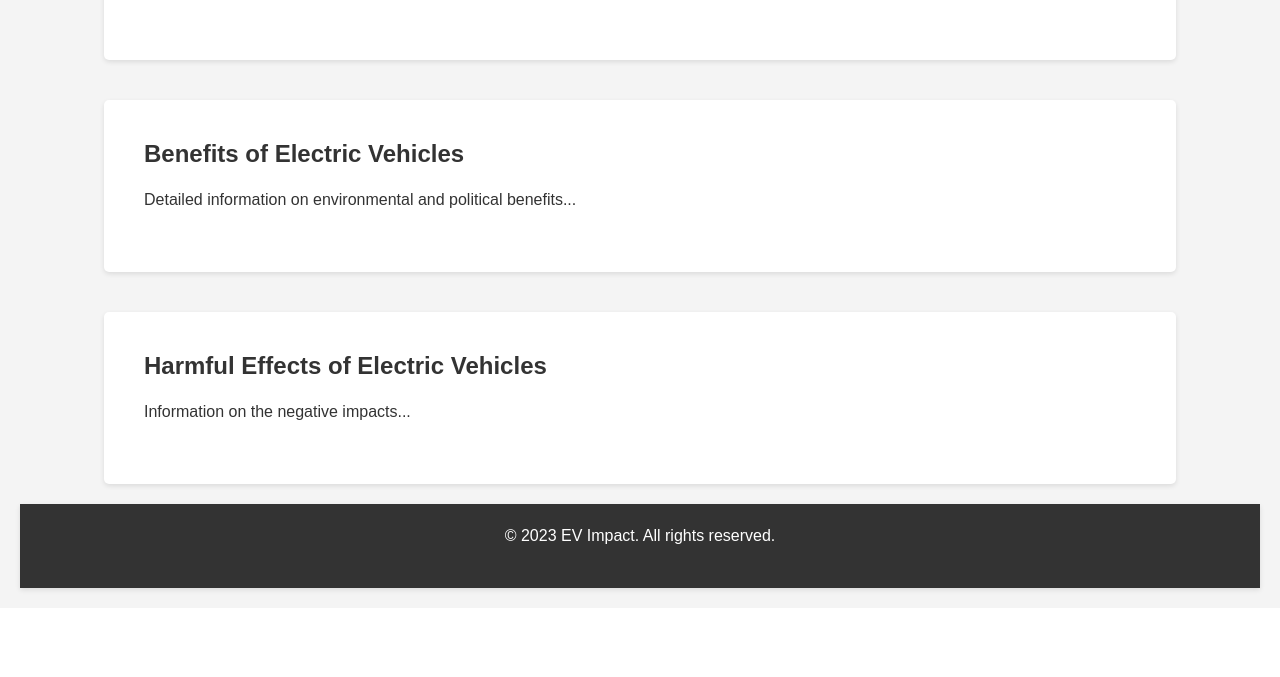
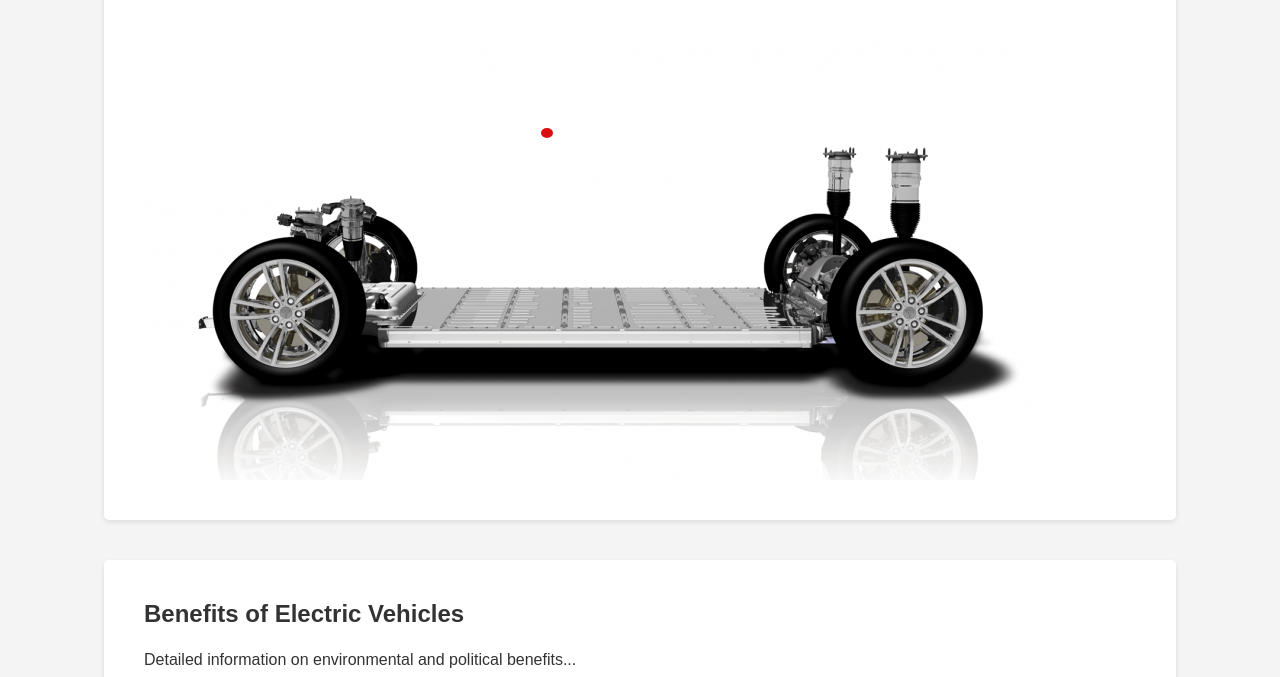
Before and after one commit to EddyJJHuang/ev-impact, a React (Create React App) app: page / in a window 1280 px wide. Shown: the part 1057-1734 px from the top of the page. Before the commit the page ends 1665 px from the top, so only its background shows below. Built offline with nearby package versions, Linux system fonts and the light colour scheme.

Commit message:
add battery picture

```diff
--- a/src/CarModel.css
+++ b/src/CarModel.css
@@ -11,8 +11,8 @@
     border-radius: 50%;
     border: none;
     cursor: pointer;
-    top: 67%;
-    left: 40%;
+    top: 67%; /* change the position of the dot vertically */
+    left: 40%; /* change the position of the dot horizontally */
   }
 
   .description-box {
@@ -42,3 +42,13 @@
     z-index: 2;
     pointer-events: none;
   }
+
+  .car-container {
+    display: flex;
+    flex-direction: column;
+    align-items: flex-start;
+  }
+
+  .battery-image {
+    margin-top: 20px;
+  }
--- a/src/CarModel.js
+++ b/src/CarModel.js
@@ -16,6 +16,7 @@ function CarModel() {
           This is description of the tire.
         </div>
       )}
+      <img src="/battery.png" alt="Electric Car Battery" className="battery-image" />
     </div>
   );
 }
```
